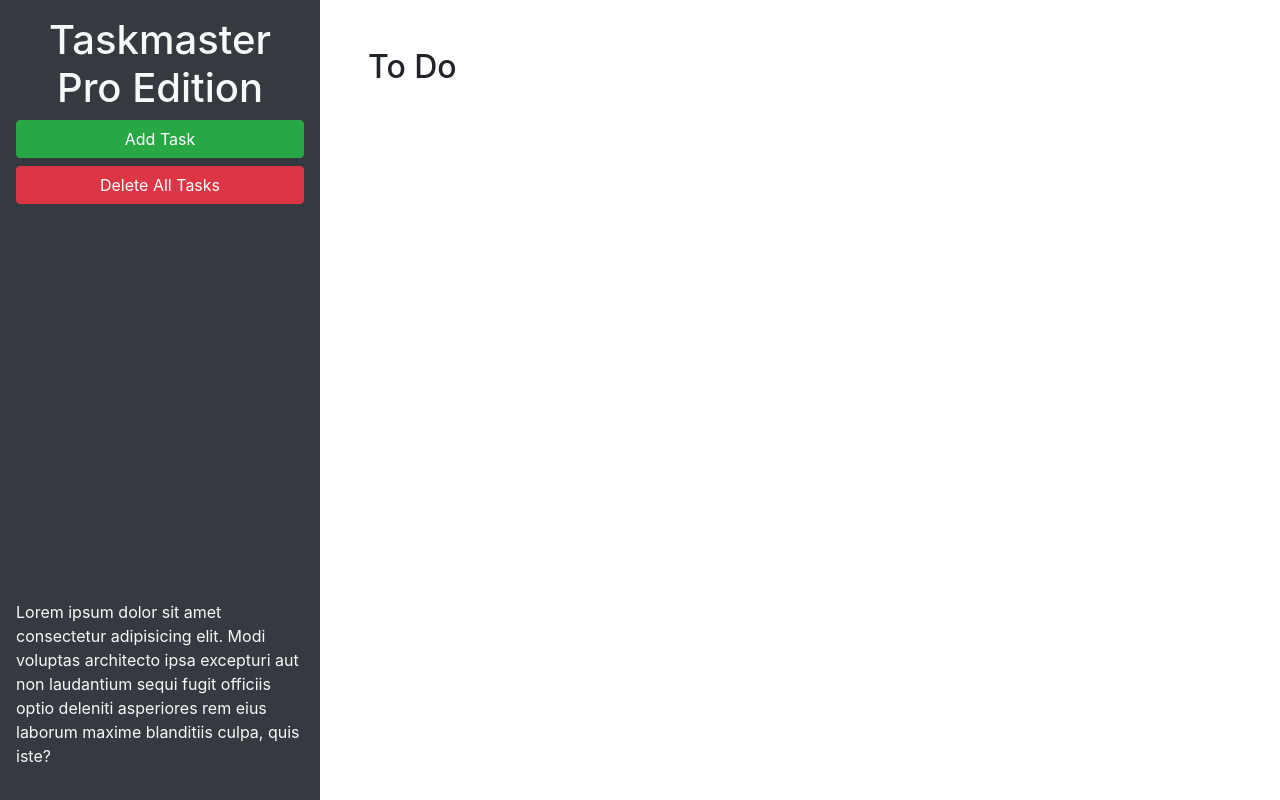
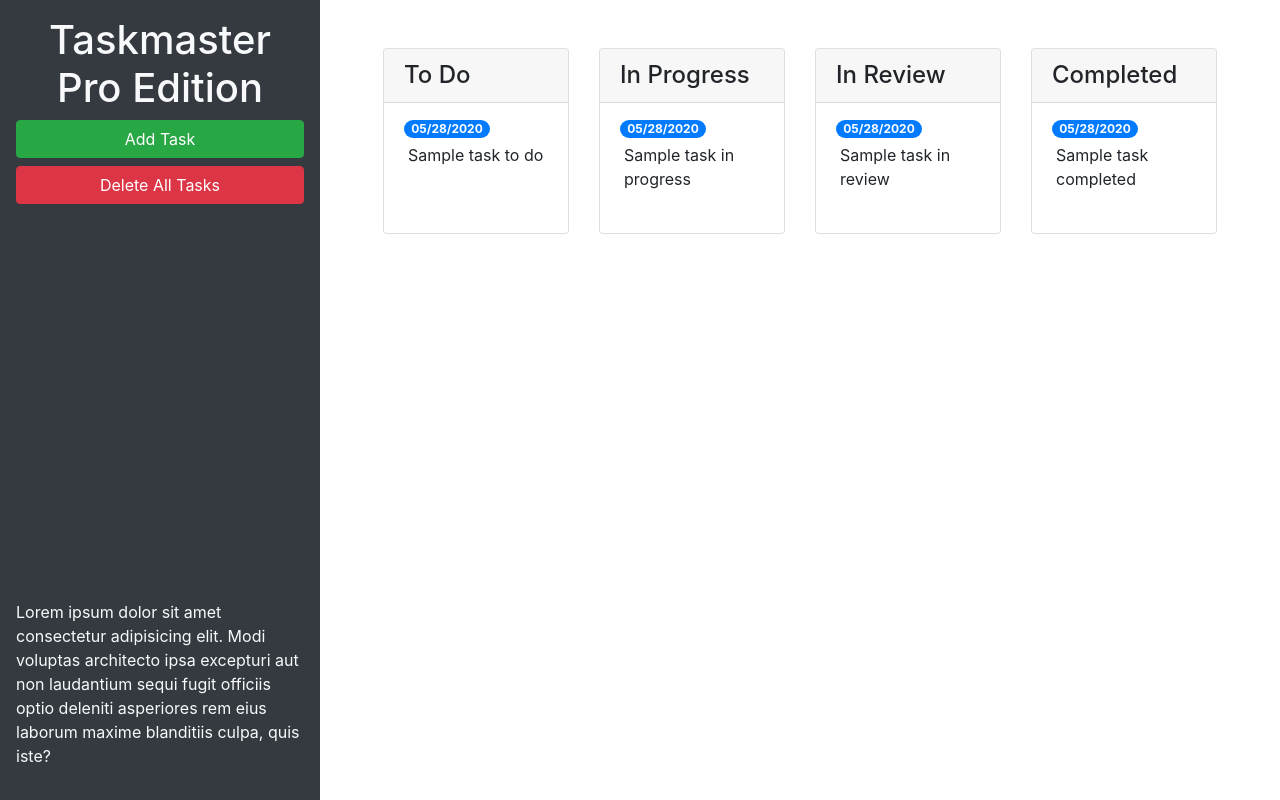
Before and after one commit to clickity-clacking/taskmaster-pro, a plain HTML site: page index.html in a window 1280 px wide. Drawn offline with nearby package versions, Linux system fonts and the light colour scheme.

Commit message:
added bootstrap classes

```diff
--- a/index.html
+++ b/index.html
@@ -24,11 +24,68 @@
       </p>
     </header>
     <main class="col-12 col-lg-9">
-      <div class="m-5">
-        <h2>To Do</h2>
-        <ul id="list-toDo" class="list-group"> </ul>
-      </div>
-    </main>
+      <div class="m-5 row justify-content-around">
+          <!-- todo start -->
+          <div class="col-12 col-md-6 col-xl-3 mb-3">
+            <div class = "card">
+              <h4 class="card-header">
+                To Do
+              </h4>
+              <ul id="list-toDo" class="list-group list-group-flush">
+                <li class="list-group-item">
+                  <span class="badge badge-primary badge-pill">05/28/2020</span>
+                  <p class="m-1">Sample task to do</p>
+                </li>
+              </ul>
+            </div>
+          </div>
+
+          <!-- todo end -->
+          <!-- in progress start -->
+          <div class="col-12 col-md-6 col-xl-3 mb-3">
+            <div class = "card">
+              <h4 class="card-header">
+                In Progress
+              </h4>
+              <ul id="list-inProgress" class="list-group list-group-flush">
+                <li class="list-group-item">
+                  <span class="badge badge-primary badge-pill">05/28/2020</span>
+                  <p class="m-1">Sample task in progress</p>
+                </li>
+              </ul>
+            </div>
+          </div>
+          <!-- in progress end -->
+          <!-- in review start -->
+          <div class="col-12 col-md-6 col-xl-3 mb-3">
+            <div class = "card">
+              <h4 class="card-header">
+                In Review
+              </h4>
+              <ul id="list-inReview" class="list-group list-group-flush">
+                <li class="list-group-item">
+                  <span class="badge badge-primary badge-pill">05/28/2020</span>
+                  <p class="m-1">Sample task in review</p>
+                </li>
+              </ul>
+            </div>
+          </div>
+          <!-- in review end -->
+          <!-- done start -->
+          <div class="col-12 col-md-6 col-xl-3 mb-3">
+            <div class = "card">
+              <h4 class="card-header">
+                Completed
+              </h4>
+              <ul id="list-completed" class="list-group list-group-flush">
+                <li class="list-group-item">
+                  <span class="badge badge-primary badge-pill">05/28/2020</span>
+                  <p class="m-1">Sample task completed</p>
+                </li>
+              </ul>
+            </div>
+          </div>
+          <!-- done end -->
   </div>
 
   <!-- Modal -->
@@ -46,11 +103,11 @@
           <form>
             <div class="form-group">
               <label for="modalTaskDescription">Task description</label>
-              <textarea id="modalTaskDescription" rows="3"></textarea>
+              <textarea id="modalTaskDescription" rows="3" class="form-control"></textarea>
             </div>
             <div class="form-group">
               <label for="modalDueDate">Due date</label>
-              <input type="text" id="modalDueDate" placeholder="mm/dd/yyyy" autocomplete="off" />
+              <input type="text" class = "forom-control" id="modalDueDate" placeholder="mm/dd/yyyy" autocomplete="off" />
             </div>
           </form>
         </div>
```
